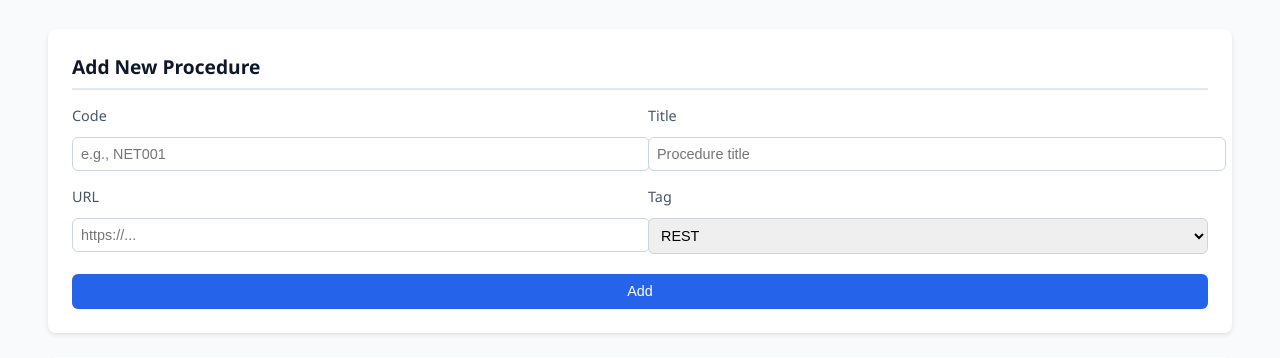
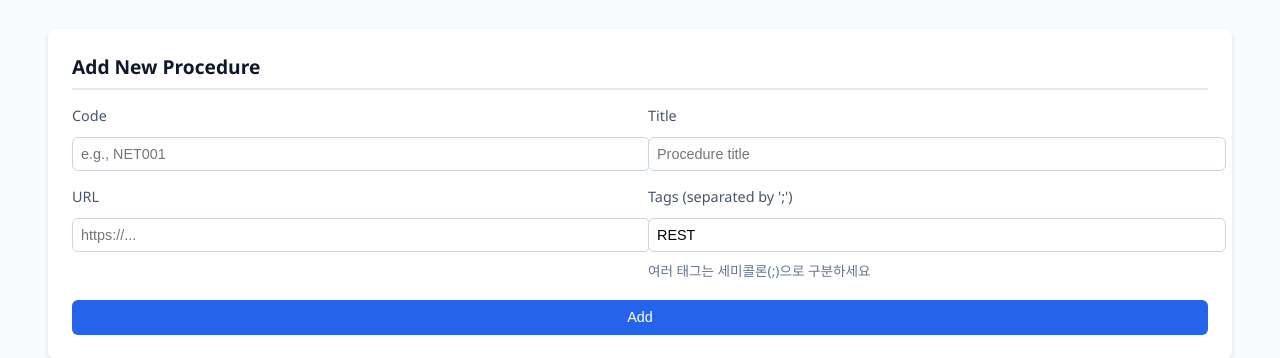
Before and after one commit to KipCod/autoap_Link, a FastAPI app: page /links/manage in a window 1280 px wide. Shown: the part 202-560 px from the top of the page. Run offline with FastAPI, Linux system fonts and the light colour scheme; some libraries are stand-ins or nearby versions.

Commit message:
Support multiple tags separated by semicolon in tagged_database.csv

```diff
--- a/app/main.py
+++ b/app/main.py
@@ -227,7 +227,7 @@ def manage_links_page(request: Request, dataset: str | None = None, version: str
 
 @app.post("/links/update-procedure")
 async def update_procedure(request: Request) -> RedirectResponse:
-    """프로시저 태그 업데이트"""
+    """프로시저 태그 업데이트 (여러 태그는 ';'로 구분)"""
     form = await request.form()
     dataset_id, definition, state = _get_dataset(form.get("dataset"))
     version_id = form.get("version", "")
@@ -249,7 +249,9 @@ async def update_procedure(request: Request) -> RedirectResponse:
         # 프로시저 찾아서 태그 업데이트
         for entry in tagged_database:
             if entry.get("code") == code:
-                entry["tag"] = new_tag
+                # 태그 정규화: 공백 제거 및 ';'로 구분
+                tags = [t.strip() for t in new_tag.split(";") if t.strip()]
+                entry["tag"] = ";".join(tags) if tags else ""
                 break
 
         # 저장
@@ -288,11 +290,15 @@ async def add_procedure(request: Request) -> RedirectResponse:
         # 중복 체크
         existing_codes = {e.get("code") for e in tagged_database}
         if code not in existing_codes:
+            # 태그 정규화: 공백 제거 및 ';'로 구분
+            tags = [t.strip() for t in tag.split(";") if t.strip()] if tag else ["REST"]
+            normalized_tag = ";".join(tags)
+
             tagged_database.append({
                 "code": code,
                 "title": title,
                 "link": link,
-                "tag": tag or "REST",
+                "tag": normalized_tag,
             })
 
             # 저장
--- a/app/templates/manage_links.html
+++ b/app/templates/manage_links.html
@@ -30,13 +30,9 @@
                     <input type="url" name="link" required placeholder="https://...">
                 </label>
                 <label>
-                    Tag
-                    <select name="tag">
-                        <option value="REST">REST</option>
-                        {% for keyword in all_keywords %}
-                        <option value="{{ keyword }}">{{ keyword }}</option>
-                        {% endfor %}
-                    </select>
+                    Tags (separated by ';')
+                    <input type="text" name="tag" placeholder="REST;keyword1;keyword2" value="REST">
+                    <small style="color: #64748b; font-size: 0.85rem;">여러 태그는 세미콜론(;)으로 구분하세요</small>
                 </label>
             </div>
             <button type="submit" class="submit-btn">Add</button>
@@ -62,7 +58,14 @@
                     <tr>
                         <td><code>{{ entry.code }}</code></td>
                         <td>{{ entry.title }}</td>
-                        <td><span class="tag-badge">{{ entry.tag }}</span></td>
+                        <td>
+                            {% set tags = entry.tag.split(';') %}
+                            {% for tag in tags %}
+                                {% if tag.strip() %}
+                                <span class="tag-badge">{{ tag.strip() }}</span>
+                                {% endif %}
+                            {% endfor %}
+                        </td>
                         <td>
                             <form method="post" action="/links/update-procedure" class="inline-form">
                                 <input type="hidden" name="dataset" value="{{ active_dataset_id }}">
@@ -70,12 +73,8 @@
                                 <input type="hidden" name="version" value="{{ version }}">
                                 {% endif %}
                                 <input type="hidden" name="code" value="{{ entry.code }}">
-                                <select name="tag" class="tag-select">
-                                    <option value="REST" {% if entry.tag == 'REST' %}selected{% endif %}>REST</option>
-                                    {% for keyword in all_keywords %}
-                                    <option value="{{ keyword }}" {% if entry.tag == keyword %}selected{% endif %}>{{ keyword }}</option>
-                                    {% endfor %}
-                                </select>
+                                <input type="text" name="tag" class="tag-input" value="{{ entry.tag }}" placeholder="REST;keyword1;keyword2" style="padding: 0.3rem 0.5rem; border: 1px solid #cbd5e1; border-radius: 4px; font-size: 0.85rem; min-width: 200px;">
+                                <small style="color: #64748b; font-size: 0.75rem; display: block; margin-top: 0.25rem;">여러 태그는 세미콜론(;)으로 구분</small>
                                 <button type="submit" class="update-btn">Update</button>
                             </form>
                         </td>
```
Also changed, not shown: app/link_tree.py (+14 -3 lines).
